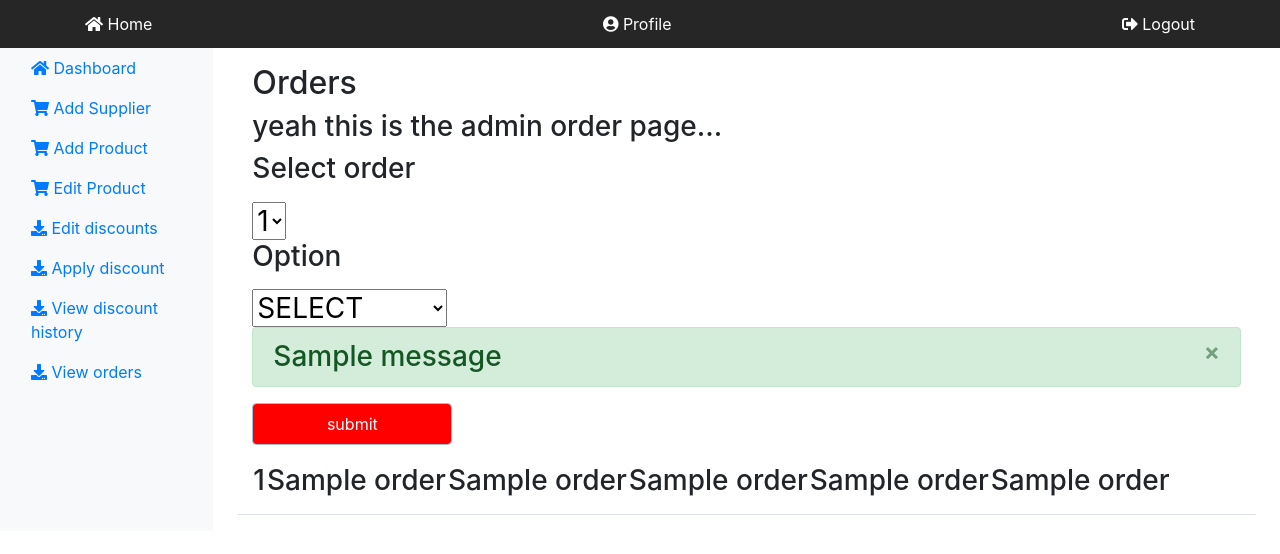
After one commit to archways404/Application3Grupp40, a Flask app: page /admin_view_cart in a window 1280 px wide. The commit adds this page. Shown: the top 554 px of the page. Run offline with Flask 2, Linux system fonts and the light colour scheme; the visitor is signed in with stand-in values (Sample User, id 1); one stand-in notice (Sample message) is shown; a database or web service that is not in the repository returns one stand-in record (values such as "Sample title"); some libraries are stand-ins or nearby versions.

Commit message:
one step further into insanityyy

```diff
--- a/App3Grupp40_beta/app.py
+++ b/App3Grupp40_beta/app.py
@@ -353,6 +353,112 @@ def admin_show_discount_history():
             return render_template('profile.html')
     return redirect(url_for('login'))
 
+@app.route('/admin_view_cart', methods=['GET', 'POST'])
+def admin_view_cart():
+    if 'loggedin' in session:
+        if session['is_admin'] == True:
+            cursor = conn.cursor(cursor_factory=psycopg2.extras.DictCursor)
+            cursor.execute("SELECT * from orders")
+            data = cursor.fetchall()
+
+            cursor.execute("SELECT order_id from orders WHERE is_paid = False")
+            unconfirmed_order = cursor.fetchall()
+
+            if request.method == 'POST' and 'choice' in request.form:
+                choice = request.form.get('choice')
+                order_id_select = request.form.get('order_id_select')
+
+                if choice == 'APPLY':
+
+                    cursor.execute('UPDATE orders SET is_paid = True WHERE order_id = %s', (order_id_select,))
+                    conn.commit()
+                    flash("yeah baby, order confirmed!")
+                    cursor.execute("SELECT * from orders")
+                    data = cursor.fetchall()
+
+                if choice == 'REMOVE':
+
+                    cursor.execute("SELECT product_name FROM orders WHERE order_id = %s", (order_id_select,))
+                    p_name = cursor.fetchall()
+                    p_name_1 = p_name[0]
+                    p_name_list = p_name_1[0]
+
+                    cursor.execute("SELECT is_paid FROM orders WHERE order_id = %s", (order_id_select,))
+                    status_list2 = cursor.fetchall()
+                    status_list1 = status_list2[0]
+                    status = status_list1[0]
+
+                    if status == True:
+                        flash("Error. You can't change orders that have been paid!")
+                    if status == False:
+                        cursor.execute('UPDATE orders SET is_paid = Null WHERE order_id = %s', (order_id_select,))
+
+                        for i in range(len(p_name_list)):
+                            cursor.execute("INSERT into products (product_name, base_price, supplier_id) SELECT DISTINCT(product_name), base_price, supplier_id FROM products WHERE product_name = %s", (p_name_list[i],))
+                            conn.commit()
+                            print(p_name_list[i])
+                        flash('You have successfully removed the product from users cart! AND I AM ON FUCKING FIREEEEEEEE')
+                        cursor.execute("SELECT * from orders")
+                        data = cursor.fetchall()
+
+                if choice == 'SELECT':
+                    flash('Please select an option!')
+
+                if choice == 'UNCONFIRM':
+                    cursor.execute('UPDATE orders SET is_paid = False WHERE order_id = %s', (order_id_select,))
+                    conn.commit()
+
+                    flash("THIS WILL BE REMOVED BEFORE DEADLINE!!")
+
+
+            return render_template('admin_view_cart.html', data=data, unconfirmed_order=unconfirmed_order)
+        else:
+            return render_template('profile.html')
+    return redirect(url_for('login'))
+
+
+@app.route('/user_view_cart', methods=['GET', 'POST'])
+def user_view_cart():
+    if 'loggedin' in session:
+        if session['is_admin'] == False:
+            cursor = conn.cursor(cursor_factory=psycopg2.extras.DictCursor)
+
+            cursor.execute("SELECT * from orders")
+            data = cursor.fetchall()
+
+            cursor.execute("SELECT * from orders")
+            data = cursor.fetchall()
+
+            active_user = session['email']
+            user = session['customer_id']
+            print(active_user)
+            print(user)
+
+
+
+            if request.method == 'POST' and 'choice' in request.form:
+                choice = request.form.get('choice')
+                if choice == 'PAY':
+                        flash("You have purchased the item or items!")
+                if choice == 'REMOVE':
+                    if status == True:
+                        flash("Error. You can't change orders that have been purchased!")
+                    if status == False:
+                        flash("You have removed the item or items from the cart!")
+                if choice == 'SELECT':
+                    flash('Please select an option!')
+            return render_template('user_view_cart.html', data=data, active_user=active_user)
+        else:
+            return render_template('profile.html')
+    return redirect(url_for('login'))
+
+
 
 if __name__ == "__main__":
     app.run(debug=True)
+
+#note we need to add username to Orders
+
+#note product name in order can be a bit of an issue since we have to store multiple product names in it, so ex:
+# if you order 2 iMac, then the value will be {iMac, iMac} - this actually works better for us lol - either way / remove "quantity" and add their username to that row instead!
+# we need their username in order to be able to create their carts
--- a/App3Grupp40_beta/tempCodeRunnerFile.py
+++ /dev/null
@@ -1 +0,0 @@
-                        product_name_for_selected_supplier_id = cursor.fetchall()
--- /dev/null
+++ b/App3Grupp40_beta/templates/admin_view_cart.html
@@ -0,0 +1,67 @@
+{% extends 'layout_admin.html' %}
+
+{% block title %}Home{% endblock %}
+
+{% block content %}
+<h1 class="h2">Orders</h1>
+<h3> yeah this is the admin order page...<h3/>
+    <form action="{{ url_for('admin_view_cart') }}" method="post" autocomplete="off">
+    <p>Select order </p>
+        <select id="order_id_select" name="order_id_select">
+            {% for u in unconfirmed_order %}
+                <option value="{{u[0]}}" selected='selected'>{{u[0]}}</option>
+            {% endfor %}
+        </select>
+
+
+        <p>Option </p>
+          <select name="choice">
+            <option value="SELECT">SELECT</option>
+            <option value="APPLY">CONFIRM</option>
+            <option value="REMOVE">REMOVE</option>
+            <option value="UNCONFIRM">UNCONFIRM</option>
+          </select>
+
+      <div class="form-group ">
+        {% with messages = get_flashed_messages() %}
+        {% if messages %}
+        {% for message in messages %}
+        <div class="alert alert-success alert-dismissible fade show" role="alert">
+          {{ message }}
+          <button type="button" class="close" data-dismiss="alert" aria-label="Close">
+            <span aria-hidden="true">×</span>
+          </button>
+        </div>
+        {% endfor %}
+        {% endif %}
+        {% endwith %}
+        <input type="submit" value="submit" class="form-control btn btn-primary " name="" style="background-color: red; border-color: #a4bfd9; width: 200px;">
+      </div>
+    </form>
+  <script src="https://maxcdn.bootstrapcdn.com/bootstrap/4.1.1/js/bootstrap.min.js"></script>
+  <script src="https://cdnjs.cloudflare.com/ajax/libs/jquery/3.2.1/jquery.min.js"></script>
+  <table>
+    <thead>
+      <tr>
+        <th></th>
+        <th></th>
+        <th></th>
+        <th></th>
+        <th></th>
+        <th></th>
+      </tr>
+    </thead>
+    <tbody>
+  {% for row in data %}
+      <tr>
+        <td>{{row[0]}}</td>
+        <td>{{row[1]}}</td>
+        <td>{{row[2]}}</td>
+        <td>{{row[3]}}</td>
+        <td>{{row[4]}}</td>
+        <td>{{row[5]}}</td>
+      </tr>
+  {% endfor %}
+    </tbody>
+  </table>
+  {% endblock %}
--- a/App3Grupp40_beta/templates/layout_admin.html
+++ b/App3Grupp40_beta/templates/layout_admin.html
@@ -65,7 +65,12 @@
                   View discount history
                 </a>
               </li>
-
+              <li class="nav-item">
+                <a class="nav-link" href="{{ url_for('admin_view_cart') }}">
+                  <i class="fas fa-download"></i>
+                  View orders
+                </a>
+              </li>
 
 
 
```
Also changed, not shown: App3Grupp40_beta/templates/layout_user.html (+12 -2 lines), App3Grupp40_beta/templates/user_view_cart.html (added, +73 -0 lines).
